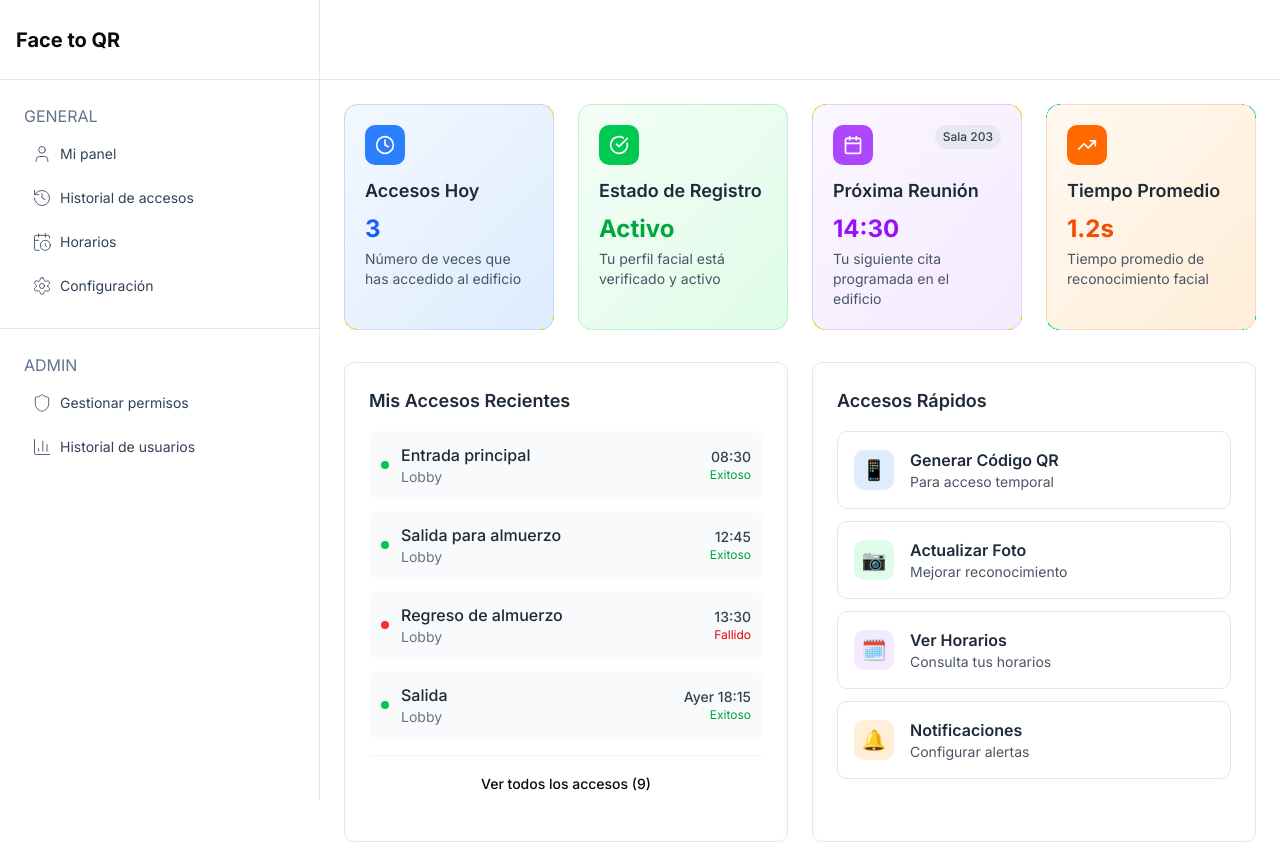
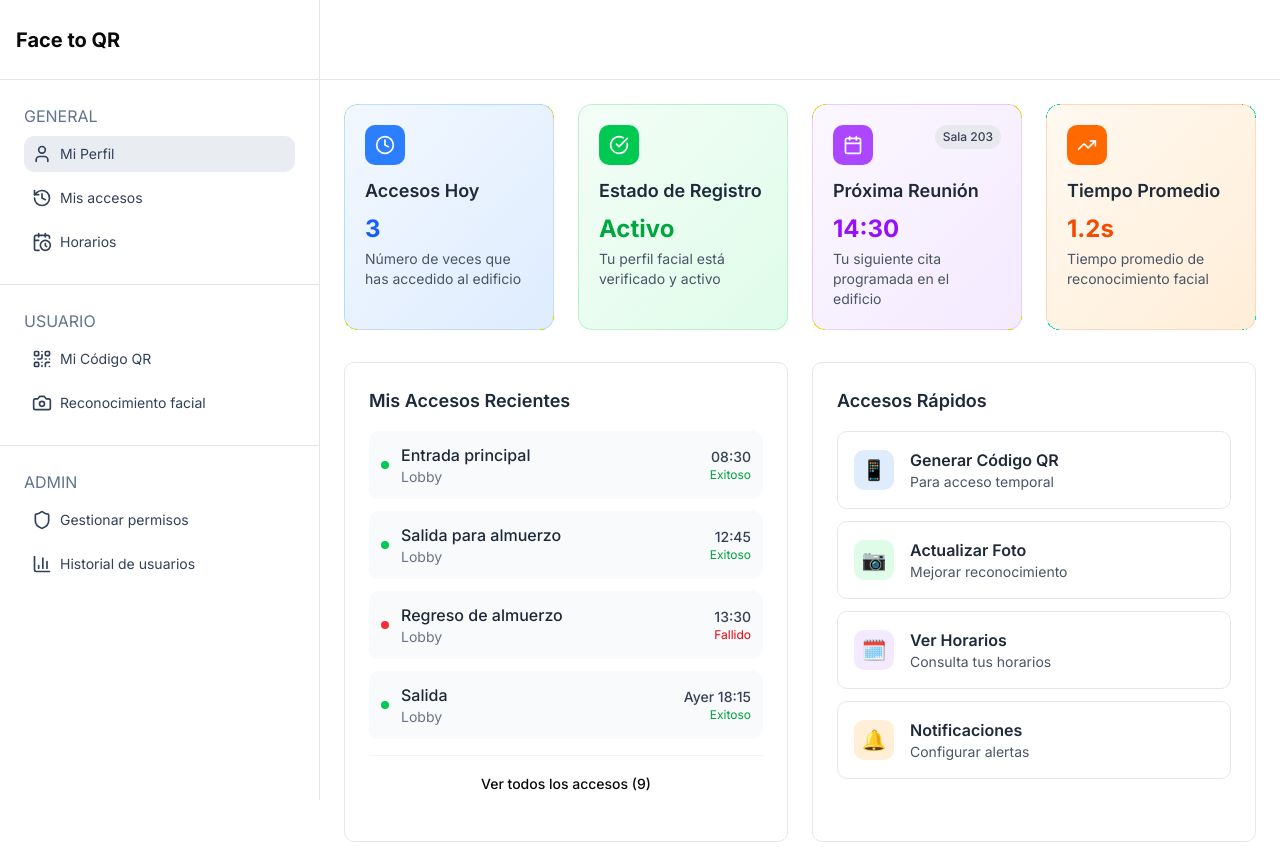
Before and after one commit to Gonzalo-Are/reconocimiento-facial-y-QR-din-mico, a Next.js app: page /perfil in a window 1280 px wide. Built offline with nearby package versions, Linux system fonts and the light colour scheme; no server answers.

Commit message:
Añade la sección de usuario en la barra lateral y actualiza los enlaces y etiquetas en los datos de la barra lateral

```diff
--- a/src/app/(routes)/(dashboard)/components/SidebarRoutes/SidebarItem/SidebarItem.jsx
+++ b/src/app/(routes)/(dashboard)/components/SidebarRoutes/SidebarItem/SidebarItem.jsx
@@ -3,7 +3,7 @@ import Link from "next/link"
 import { usePathname } from "next/navigation"
 
 export function SidebarItem(props) {
-  const { label, icon: Icon, href} = props
+  const { label, icon: Icon, href } = props
 
   const pathname = usePathname()
   const isActive = pathname === href
@@ -14,7 +14,7 @@ export function SidebarItem(props) {
     >
       <Icon
         className="w-5 h-5"
-        strokeWidth={1}
+        strokeWidth={2}
       />
       {label}
     </Link>
--- a/src/app/(routes)/(dashboard)/components/SidebarRoutes/SidebarRoutes.data.js
+++ b/src/app/(routes)/(dashboard)/components/SidebarRoutes/SidebarRoutes.data.js
@@ -4,20 +4,19 @@ import {
   Camera,
   History,
   QrCode,
-  Settings,
   Shield,
   User,
 } from "lucide-react";
 
 export const dataGeneralSidebar = [
   {
-    href: "/dashboard",
-    label: "Mi panel",
+    href: "/perfil",
+    label: "Mi Perfil",
     icon: User,
   },
   {
     href: "/records",
-    label: "Historial de accesos",
+    label: "Mis accesos",
     icon: History,
   },
   {
@@ -25,21 +24,16 @@ export const dataGeneralSidebar = [
     label: "Horarios",
     icon: CalendarClock,
   },
-  {
-    href: "/settings",
-    label: "Configuración",
-    icon: Settings,
-  },
 ];
 
 export const dataUSerSidebar = [
   {
-    href: "/Qr",
+    href: "/qr",
     label: "Mi Código QR",
     icon: QrCode,
   },
   {
-    href: "/facial",
+    href: "/facial-recognition",
     label: "Reconocimiento facial",
     icon: Camera,
   },
--- a/src/app/(routes)/(dashboard)/components/SidebarRoutes/SidebarRoutes.jsx
+++ b/src/app/(routes)/(dashboard)/components/SidebarRoutes/SidebarRoutes.jsx
@@ -3,7 +3,7 @@
 import { Separator } from "@/components/ui/separator"
 import { useAuth } from "@clerk/nextjs"
 import { SidebarItem } from "./SidebarItem"
-import { dataAdminSidebar, dataGeneralSidebar } from "./SidebarRoutes.data"
+import { dataAdminSidebar, dataGeneralSidebar, dataUSerSidebar } from "./SidebarRoutes.data"
 
 export function SidebarRoutes() {
   const { userId } = useAuth()
@@ -19,6 +19,13 @@ export function SidebarRoutes() {
         </div>
         <Separator />
         <div className="p-2 md:p-6">
+          <p className="mb-2 text-slate-500">USUARIO</p>
+          {dataUSerSidebar.map((item) => (
+            <SidebarItem key={item.href} label={item.label} icon={item.icon} href={item.href} />
+          ))}
+        </div>
+        <Separator />
+        <div className="p-2 md:p-6">
           <p className="mb-2 text-slate-500">ADMIN</p>
           {dataAdminSidebar.map((item) => (
             <SidebarItem key={item.href} label={item.label} icon={item.icon} href={item.href} />
```
